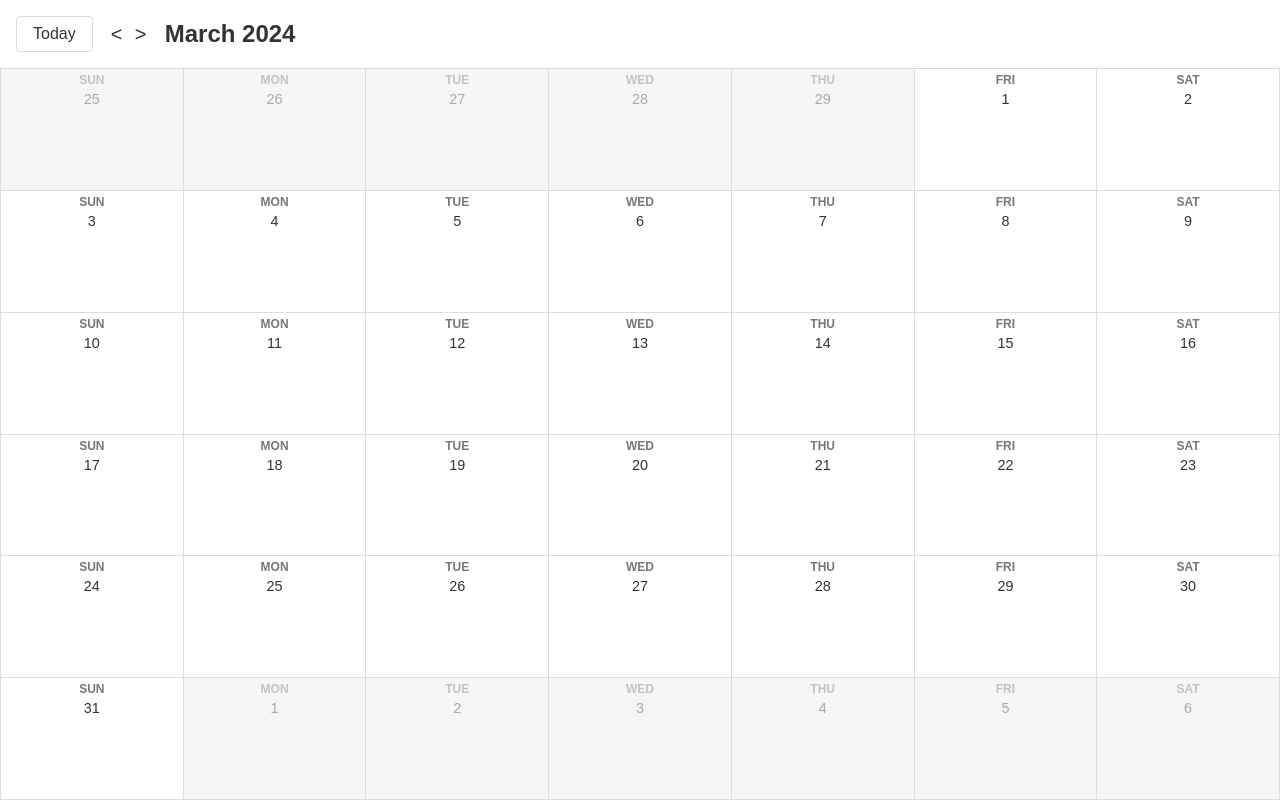
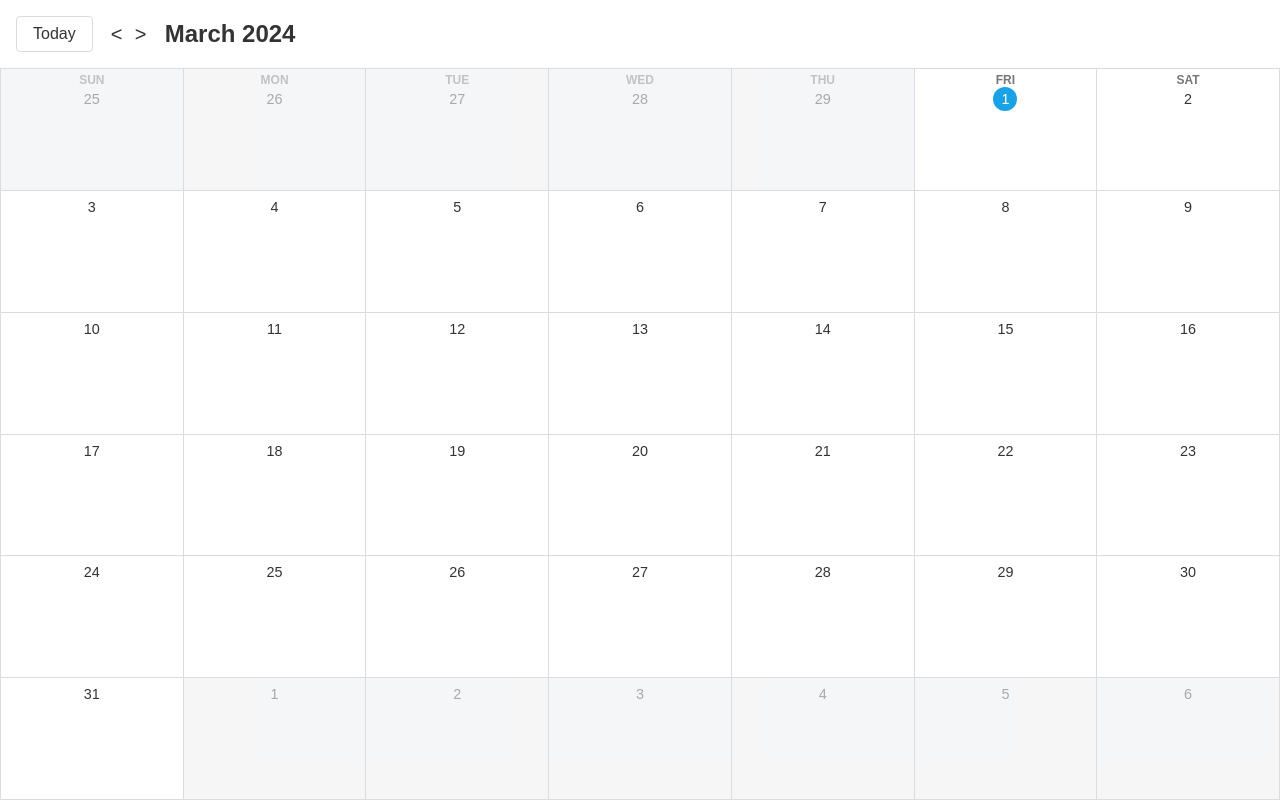
Before and after one commit to jihyunyang12/google-calendar-clone, a React (Vite) app: page / in a window 1280 px wide. Built offline with nearby package versions, Linux system fonts and the light colour scheme.

Commit message:
separate out calendar day into a component

```diff
--- a/src/Calendar.tsx
+++ b/src/Calendar.tsx
@@ -8,6 +8,8 @@ import {
   startOfWeek,
   endOfWeek,
   isSameMonth,
+  isSameWeek,
+  isToday,
 } from "date-fns";
 
 export function Calendar() {
@@ -48,18 +50,37 @@ export function Calendar() {
       </div>
       <div className="days">
         {visibleDates.map((date) => (
+          <CalendarDay
+            date={date}
+            visibleMonth={visibleMonth}
+            key={date.getTime()}
+          />
+        ))}
+      </div>
+    </div>
+  );
+}
+
+type CalendarDaysProps = {
+  date: Date;
+  visibleMonth: Date;
+};
+
+function CalendarDay({ date, visibleMonth }: CalendarDaysProps) {
+  return (
     <div
       className={`day ${
         !isSameMonth(date, visibleMonth) ? "non-month-day" : ""
       } ${!isSameMonth(date, visibleMonth) ? "old-month-day" : ""}`}
     >
       <div className="day-header">
+        {isSameWeek(date, startOfMonth(visibleMonth)) && (
           <div className="week-name">{format(date, "EEE")}</div>
-              <div className="day-number">{format(date, "d")}</div>
+        )}
+        <div className={`day-number ${isToday(date) ? "today" : ""}`}>
+          {format(date, "d")}
+        </div>
         <button className="add-event-btn">+</button>
-            </div>
-          </div>
-        ))}
       </div>
     </div>
   );
```
Lines whose indentation alone changed are shown as unchanged.
